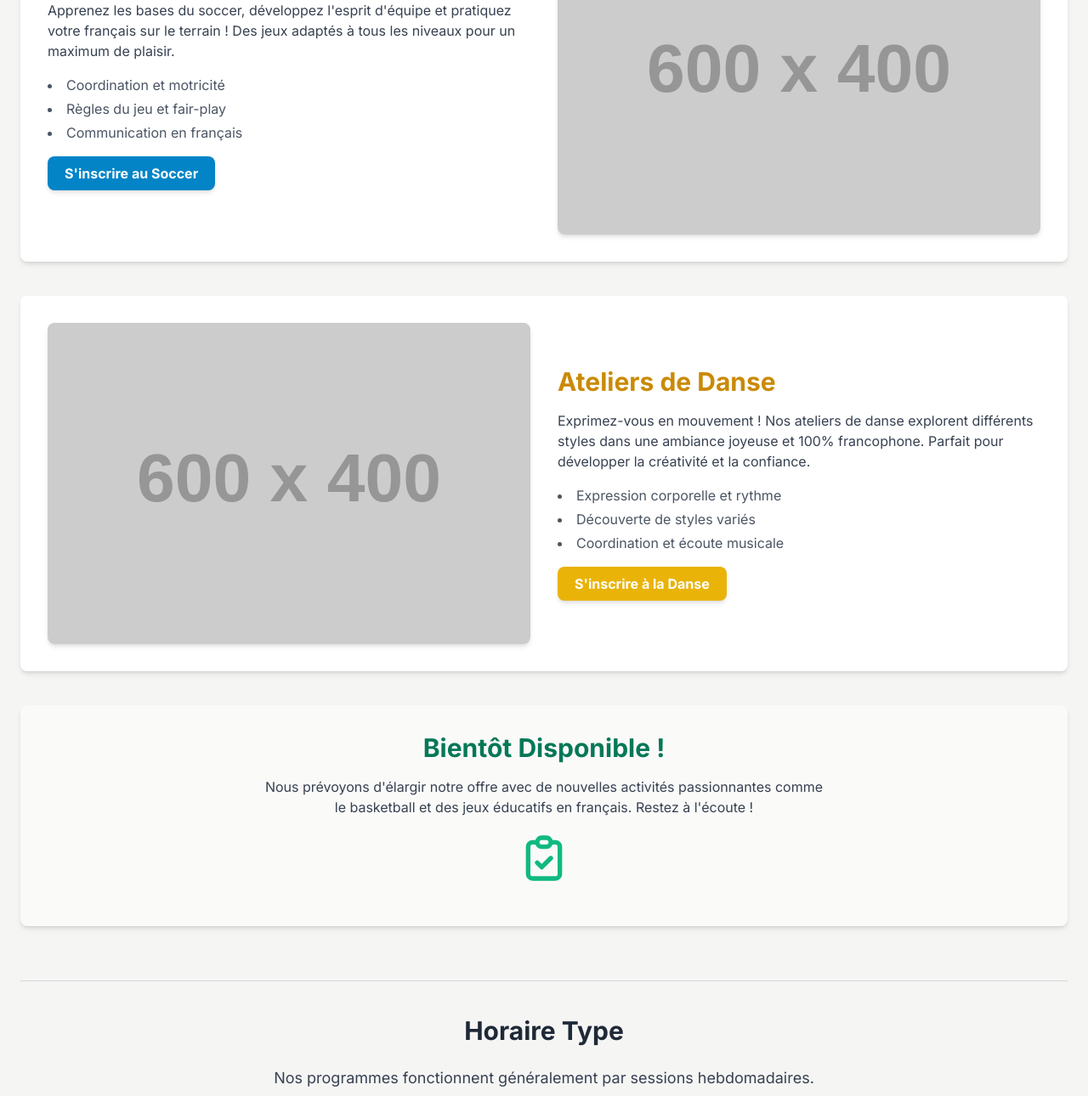
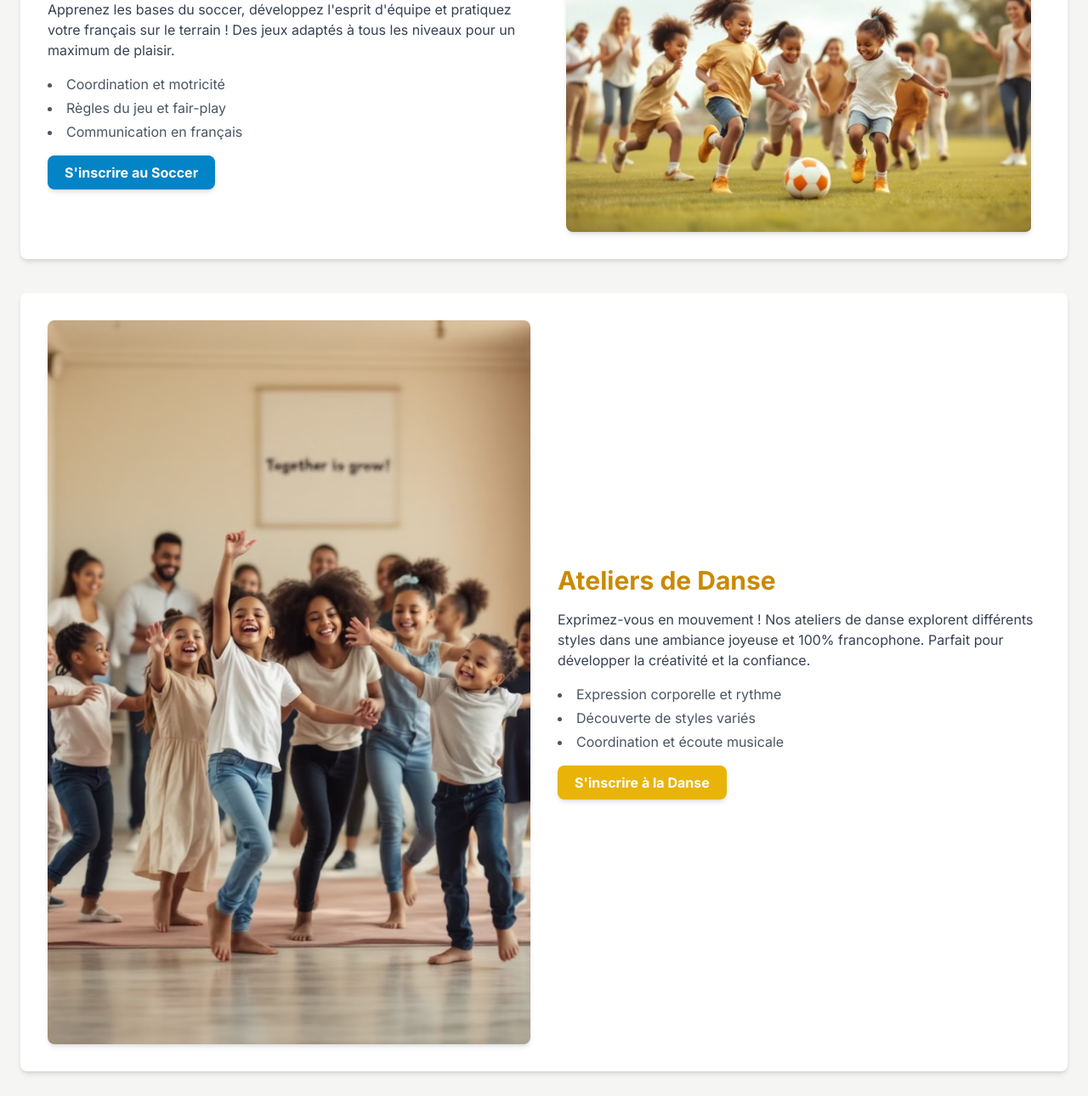
Before and after one commit to PatMir04/Integrationfrancophone, a plain HTML site: page programs.html in a window 1280 px wide. Shown: the part 523-1813 px from the top of the page at 85% size. Drawn offline with nearby package versions, Linux system fonts and the light colour scheme; placeholder pictures from the web are drawn by us.

Commit message:
Update programs.html

```diff
--- a/programs.html
+++ b/programs.html
@@ -82,13 +82,13 @@
                     <a href="registration.html" class="inline-block bg-sky-600 hover:bg-sky-700 text-white font-bold py-2 px-5 rounded-lg shadow-md transition duration-300 ease-in-out btn-hover-effect">S'inscrire au Soccer</a>
                 </div>
                  <div>
-                     <img src="images/image11.jpg" alt="Enfants jouant au soccer" class="rounded-lg shadow-md" onerror="this.onerror=null; this.src='https://placehold.co/600x400/bfdbfe/1e3a8a?text=Image+Soccer'; this.alt='Image non disponible'">
+                     <img src="images/image1.jpeg" alt="Enfants jouant au soccer" class="rounded-lg shadow-md" onerror="this.onerror=null; this.src='https://placehold.co/600x400/bfdbfe/1e3a8a?text=Image+Soccer'; this.alt='Image non disponible'">
                  </div>
             </div>
 
             <div class="bg-white p-8 rounded-lg shadow-md grid md:grid-cols-2 gap-8 items-center">
                  <div class="order-2 md:order-1">
-                     <img src="images/image10.jpg" alt="Enfants participant à un cours de danse" class="rounded-lg shadow-md" onerror="this.onerror=null; this.src='https://placehold.co/600x400/fef3c7/92400e?text=Image+Danse'; this.alt='Image non disponible'">
+                     <img src="images/image5.png" alt="Enfants participant à un cours de danse" class="rounded-lg shadow-md" onerror="this.onerror=null; this.src='https://placehold.co/600x400/fef3c7/92400e?text=Image+Danse'; this.alt='Image non disponible'">
                  </div>
                 <div class="order-1 md:order-2">
                     <h2 class="text-3xl font-semibold text-yellow-600 mb-4">Ateliers de Danse</h2>
```
